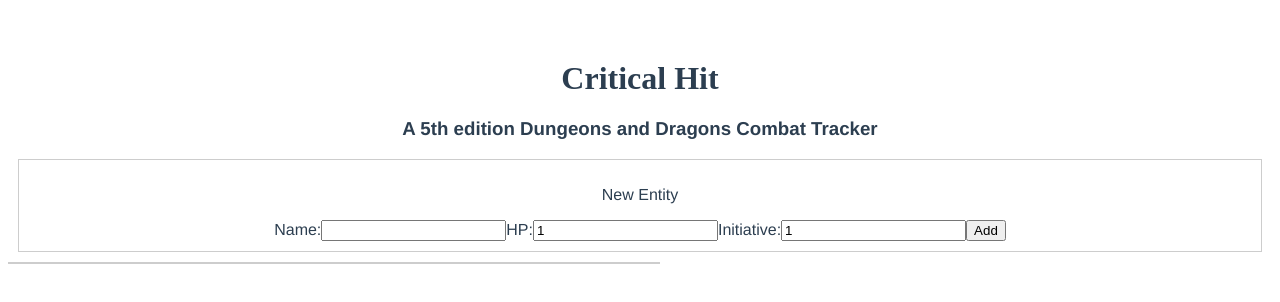
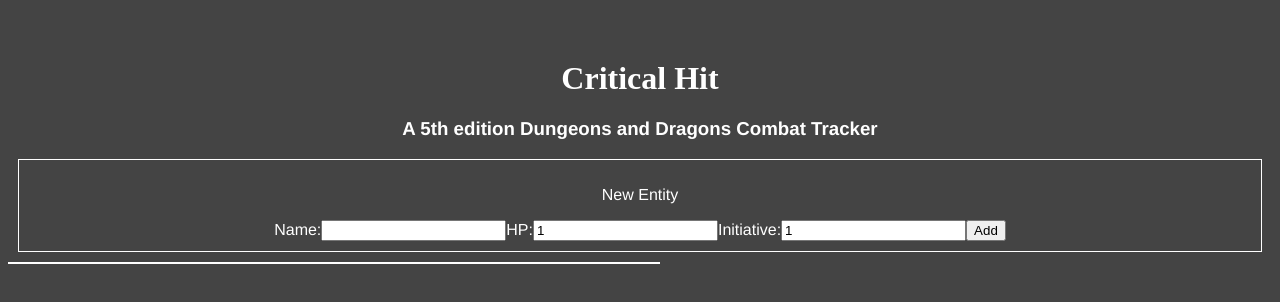
Before and after one commit to happymanju/critical_hit, a Vue app: page / in a window 1280 px wide. Shown: the top 302 px of the page. Built offline with nearby package versions, Linux system fonts and the light colour scheme; a web font is replaced by a local one.

Commit message:
changed background and font color for more contrast

```diff
--- a/public/index.html
+++ b/public/index.html
@@ -5,6 +5,7 @@
     <meta http-equiv="X-UA-Compatible" content="IE=edge">
     <meta name="viewport" content="width=device-width,initial-scale=1.0">
     <link rel="stylesheet" href="https://fonts.googleapis.com/css?family=Grenze Gotisch">
+    <style>body{background: #444444;}</style>
     <title><%= htmlWebpackPlugin.options.title %></title>
   </head>
   <body>
--- a/src/App.vue
+++ b/src/App.vue
@@ -53,8 +53,9 @@
   -webkit-font-smoothing: antialiased;
   -moz-osx-font-smoothing: grayscale;
   text-align: center;
-  color: #2c3e50;
   margin-top: 60px;
+  background: #444444;
+  color: white;
 }
 
 .start-encounter-button {
--- a/src/components/AddEntity.vue
+++ b/src/components/AddEntity.vue
@@ -38,7 +38,7 @@
 
 <style>
 .add-entity-container {
-    border: 1px solid #4444;
+    border: 1px solid white;
     margin: 10px;
     padding: 10px;
 }
--- a/src/components/Encounter.vue
+++ b/src/components/Encounter.vue
@@ -31,6 +31,6 @@
 <style>
 .encounter-container {
     max-width: 650px;
-    border: 1px solid #4444;
+    border: 1px solid white;
 }
 </style>
--- a/src/components/Entity.vue
+++ b/src/components/Entity.vue
@@ -36,7 +36,7 @@
 
 <style>
 .entity {
-    border: 1px solid #4444;
+    border: 1px solid white;
     margin: 20px;
     max-width: 650px;
     padding: 10px;
```
Also changed, not shown: src/components/DiceRoller.vue (added, +15 -0 lines).
